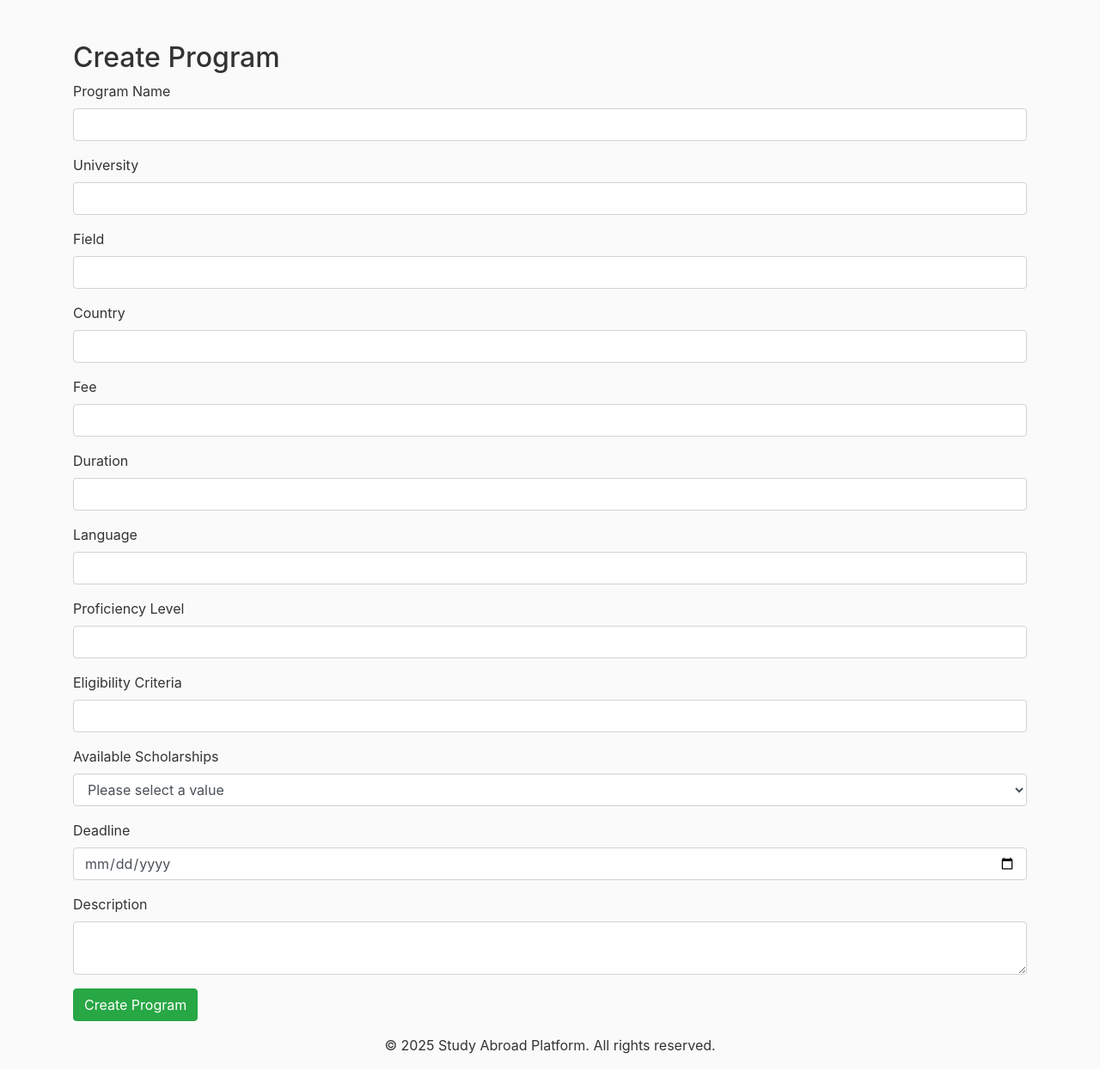
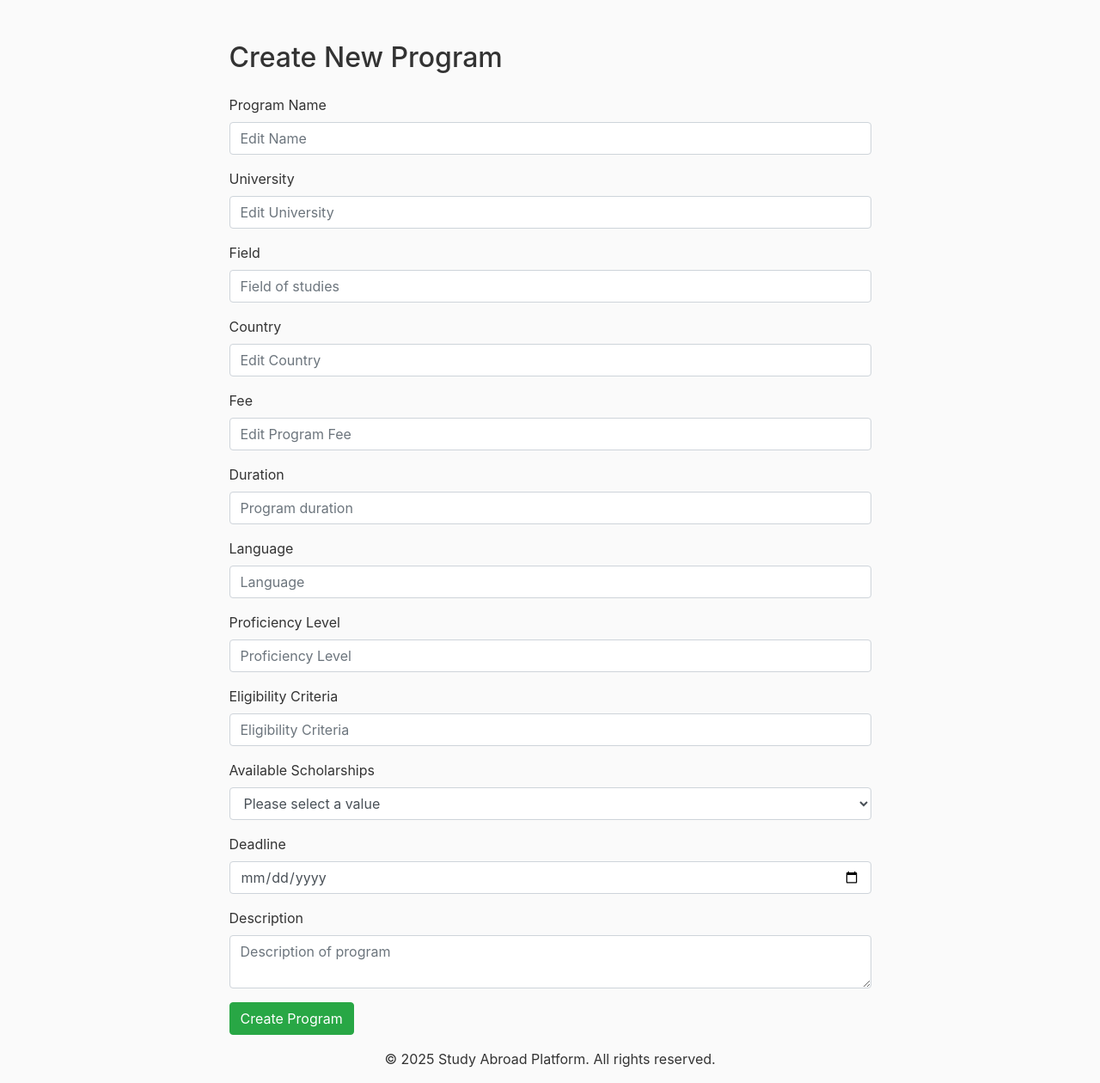
Before and after one commit to alouatiq/study_abroad_platform, a Flask app: template templates/create_program.html in a window 1280 px wide. Shown: the part 72-1332 px from the top of the page at 86% size. Before the commit the page ends 1298 px from the top, so only its background shows below. Run offline with Flask 3, Linux system fonts and the light colour scheme; the template is opened without the code that fills it, so the values that code supplies are empty; some libraries are stand-ins or nearby versions.

Commit message:
adjust profiles pages/create program page layout

```diff
--- a/templates/create_program.html
+++ b/templates/create_program.html
@@ -1,41 +1,42 @@
 {% extends "base.html" %} {% block content %}
-<h2>Create Program</h2>
+<div class="container" style="width: 70%;">
+  <h2>Create New Program</h2>
 <form method="POST">
-  <div class="mb-3">
+  <div class="mb-3 mt-4">
     <label>Program Name</label>
-    <input type="text" name="name" class="form-control" required />
+    <input type="text" name="name" placeholder="Edit Name" class="form-control" required />
   </div>
   <div class="mb-3">
     <label>University</label>
-    <input type="text" name="university" class="form-control" required />
+    <input type="text" name="university" placeholder="Edit University" class="form-control" required />
   </div>
   <div class="mb-3">
     <label>Field</label>
-    <input type="text" name="field" class="form-control" />
+    <input type="text" name="field" placeholder="Field of studies" class="form-control" />
   </div>
   <div class="mb-3">
     <label>Country</label>
-    <input type="text" name="country" class="form-control" />
+    <input type="text" name="country" placeholder="Edit Country" class="form-control" />
   </div>
   <div class="mb-3">
     <label>Fee</label>
-    <input type="text" name="fee" class="form-control" />
+    <input type="text" name="fee" placeholder="Edit Program Fee" class="form-control" />
   </div>
   <div class="mb-3">
     <label>Duration</label>
-    <input type="text" name="duration" class="form-control" />
+    <input type="text" name="duration" placeholder="Program duration" class="form-control" />
   </div>
   <div class="mb-3">
     <label>Language</label>
-    <input type="text" name="languages" class="form-control" />
+    <input type="text" name="languages" placeholder="Language" class="form-control" />
   </div>
   <div class="mb-3">
     <label>Proficiency Level</label>
-    <input type="text" name="proficiency_level" class="form-control" />
+    <input type="text" name="proficiency_level" placeholder="Proficiency Level" class="form-control" />
   </div>
   <div class="mb-3">
     <label>Eligibility Criteria</label>
-    <input type="text" name="eligibility_criteria" class="form-control" />
+    <input type="text" name="eligibility_criteria" placeholder="Eligibility Criteria" class="form-control" />
   </div>
   <div class="mb-3">
     <label>Available Scholarships</label>
@@ -51,8 +52,10 @@
   </div>
   <div class="mb-3">
     <label>Description</label>
-    <textarea name="description" class="form-control"></textarea>
+    <textarea name="description" placeholder="Description of program" class="form-control"></textarea>
   </div>
   <button type="submit" class="btn btn-success">Create Program</button>
 </form>
+</div>
+
 {% endblock %}
--- a/templates/student_profile.html
+++ b/templates/student_profile.html
@@ -1,7 +1,8 @@
 {% extends "base.html" %} {% block content %}
+<div class="container" style="width: 70%;">
 <h2>My Profile</h2>
 <form method="POST">
-  <div class="mb-3">
+  <div class="mb-3 mt-4">
     <label>Full Name</label>
     <input
       type="text"
@@ -51,4 +52,6 @@
   </div>
   <button type="submit" class="btn btn-primary">Update Profile</button>
 </form>
+</div>
+
 {% endblock %}
```
Also changed, not shown: templates/advisor_profile.html (+5 -2 lines), templates/agency_profile.html (+5 -2 lines), 2 other files.
